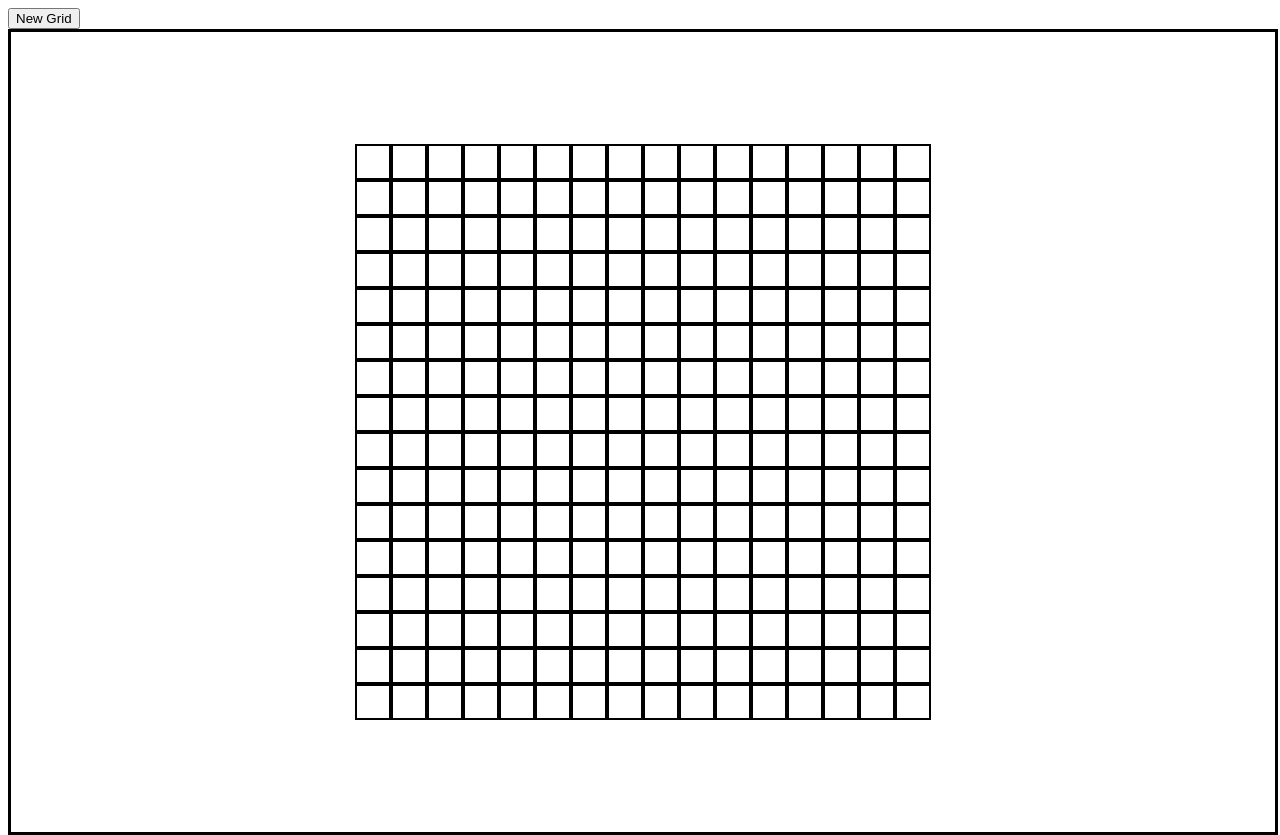
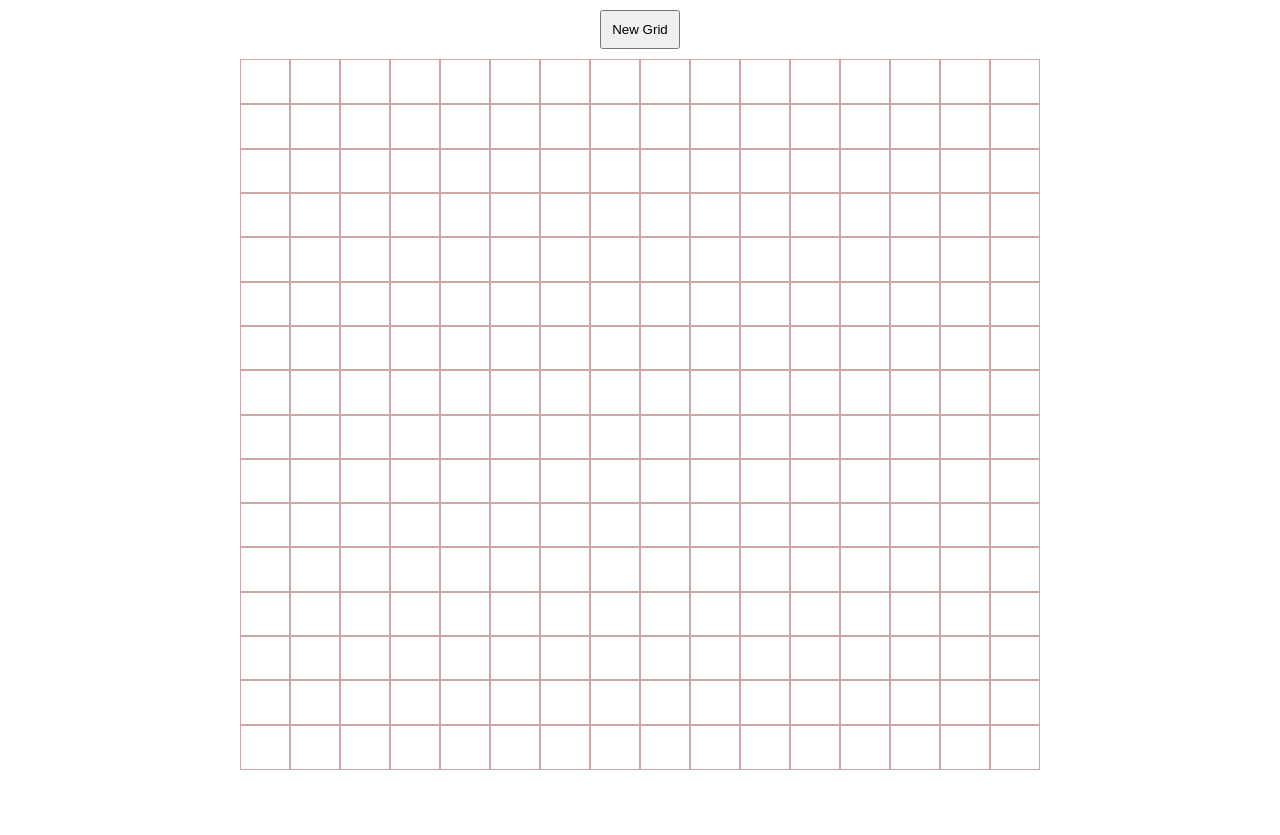
Before and after one commit to MelboucyMalak/Sketchpad, a plain HTML site: page index.html in a window 1280 px wide. After the commit the page ends 800 px from the top, so only its background shows below. Drawn offline with Linux system fonts and the light colour scheme.

Commit message:
Fix pixel sizing to prevent overflow

```diff
--- a/js.js
+++ b/js.js
@@ -16,19 +16,21 @@ function generateGrid(resolution){
     div.innerHTML=""
     for(let i=1;i<=resolution;i++){
         const child=document.createElement("div")
+        child.classList.add("child")
         div.appendChild(child)
         child.style.display="flex"
         for(let j=1;j<=resolution;j++){
             const grandChild=document.createElement("div")
             child.appendChild(grandChild)
             grandChild.classList.add("pixel")
-            grandChild.style.border="2px solid black"
         }
     }
     const pixels=document.querySelectorAll(".pixel")
     pixels.forEach(pixel => {
         pixel.addEventListener("mouseover",(e)=>{
-            e.target.style.backgroundColor=`rgb(${rand()},${rand()},${rand()})`
+            let color=e.target.style.backgroundColor=`rgb(${rand()},${rand()},${rand()})`
+            e.target.style.backgroundColor=color
+            e.target.style.borderColor=color
         })
     });
 }
--- a/styles.css
+++ b/styles.css
@@ -1,21 +1,33 @@
+body {
+  margin: 0;
+  padding: 0;
+  box-sizing: border-box;
+  display: flex;
+  flex-direction: column;
+  align-items: center;
+  justify-content: flex-start;
+  height: 100vh;
+}
 
+button {
+  margin: 10px;
+  padding: 10px;
+}
 
- .container{
-    display: flex;
-    flex-direction: column;
-    justify-content: center;
-    align-items: center;
-    flex-wrap: nowrap;
-    width: 100%;
-    height: 100%;
-    border: 3px solid black;
+.container {
+  flex: 1;
+  display: grid;
+  width: 100vmin; /* or 100vmin to use full screen */
+  height: 100vmin;
+  margin-bottom: 32px;
+}
 
- }
+.child {
+  display: contents; /* flatten child so all .pixel go into the grid */
+}
 
- .pixel{
-    padding: 16px;
- }
-
- body{
-    height: 100vh;
- }
+.pixel {
+  border: 1px solid #cfa6a6;
+  width: 100%;
+  height: 100%;
+}
```
